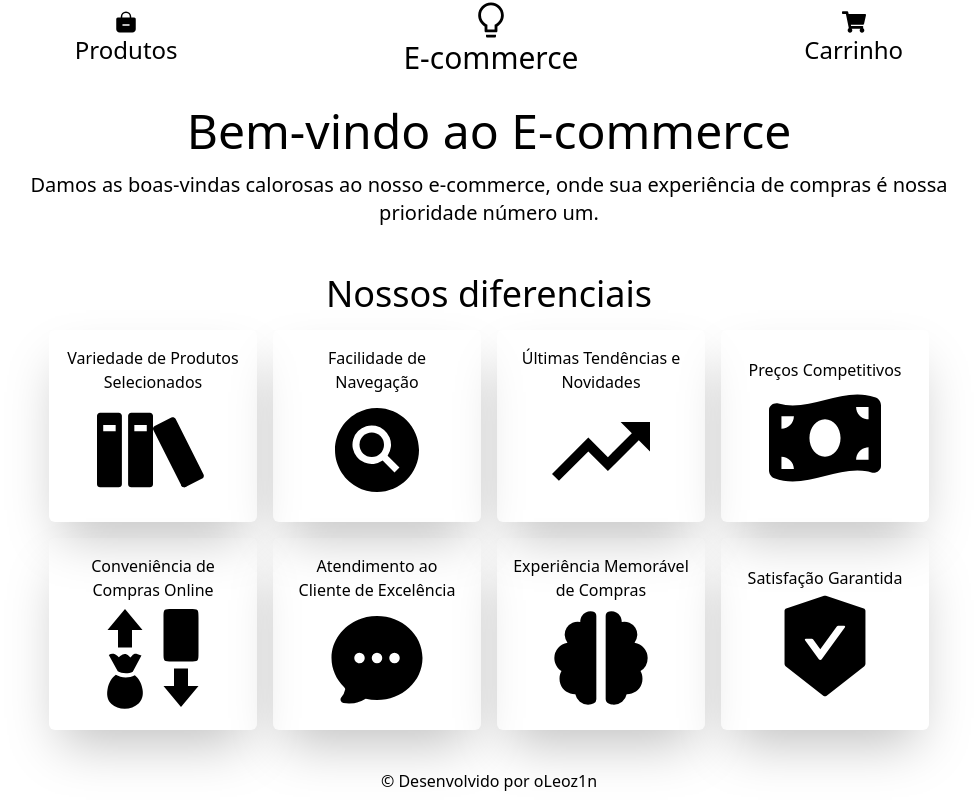
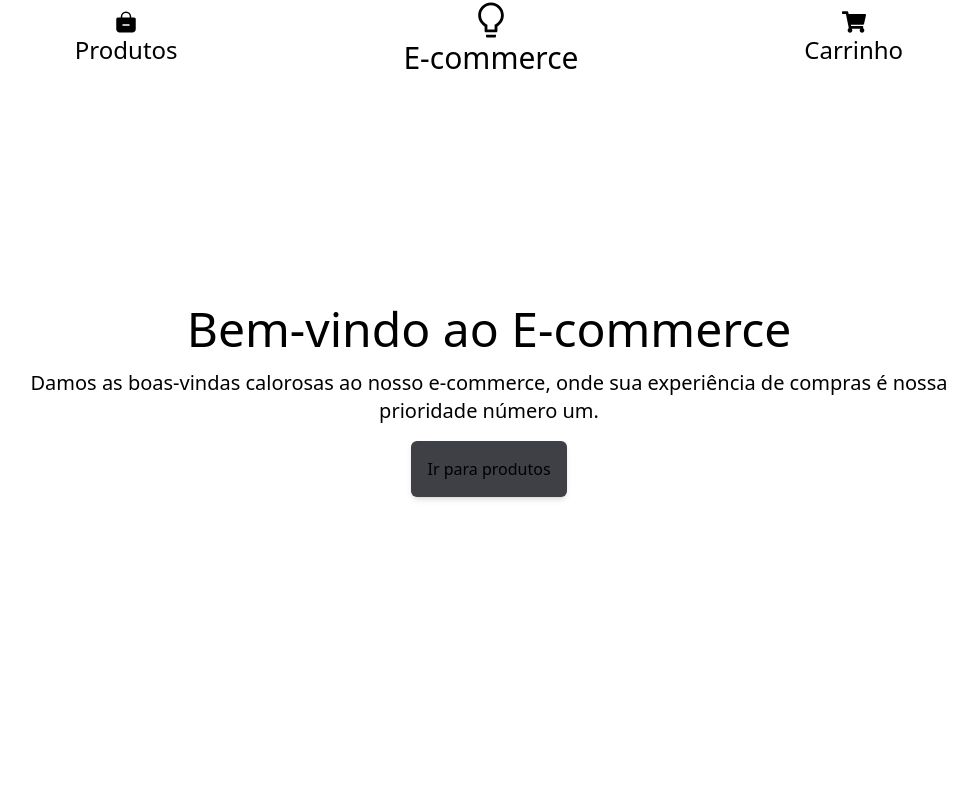
Before and after one commit to oleoz1n/e-commerce, a Next.js app: page / in a window 1280 px wide. Shown: the top 800 px of the page, without its empty margins (151-1128 px from the left). Built offline with nearby package versions, Linux system fonts and the light colour scheme.

Commit message:
Add client import and new icons

```diff
--- a/src/app/(main)/page.tsx
+++ b/src/app/(main)/page.tsx
@@ -1,3 +1,4 @@
+"use client";
 import ListItemHome from "@/components/ListItemHome";
 import { ImBooks } from "react-icons/im";
 import { IoSearchCircleSharp } from "react-icons/io5";
@@ -7,18 +8,36 @@ import { GiBuyCard } from "react-icons/gi";
 import { HiChatBubbleOvalLeftEllipsis } from "react-icons/hi2";
 import { BiSolidBrain } from "react-icons/bi";
 import { AiFillSafetyCertificate } from "react-icons/ai";
+import { FaArrowDown } from "react-icons/fa";
+import { useRef } from "react";
+import { useInView } from "framer-motion";
 
 export default function Home() {
+    const ref = useRef<HTMLDivElement>(null);
+    const isInView = useInView(ref);
     return (
         <>
-            <main className="w-full h-full flex justify-center flex-col items-center p-4 max-w-[960px] gap-4 self-center text-center">
+            <div
+                className={`bg-zinc-600 fixed right-8 bottom-8 p-4 rounded-full animate-bounce max-md:hidden transition-all duration-150 ${
+                    isInView ? "opacity-0" : "opacity-100"
+                }`}
+            >
+                <FaArrowDown size={24} />
+            </div>
+            <main className="w-full min-h-[92%] flex justify-center flex-col items-center p-4 pb-[8%] max-w-[960px] gap-4 self-center text-center">
                 <h1 className="text-5xl">Bem-vindo ao E-commerce</h1>
                 <p className="text-xl">
                     Damos as boas-vindas calorosas ao nosso e-commerce, onde sua
                     experiência de compras é nossa prioridade número um.
                 </p>
+                <button className="p-4 bg-zinc-700 shadow-md rounded-md bg-gradient-button hover:scale-105 hover:shadow-xl active:scale-95 active:shadow-sm transition-all">
+                    Ir para produtos
+                </button>
             </main>
-            <section className="h-fit flex flex-col justify-center items-center max-w-[960px] self-center  max-md:mt-8 text-center p-4">
+            <section
+                ref={ref}
+                className="h-fit flex flex-col justify-center items-center max-w-[960px] self-center  max-md:mt-8 text-center p-4"
+            >
                 <h2 className="text-4xl">Nossos diferenciais</h2>
                 <ul className="flex w-full h-full flex-row flex-wrap gap-4 p-4 justify-center items-center">
                     <ListItemHome title="Variedade de Produtos Selecionados">
```
